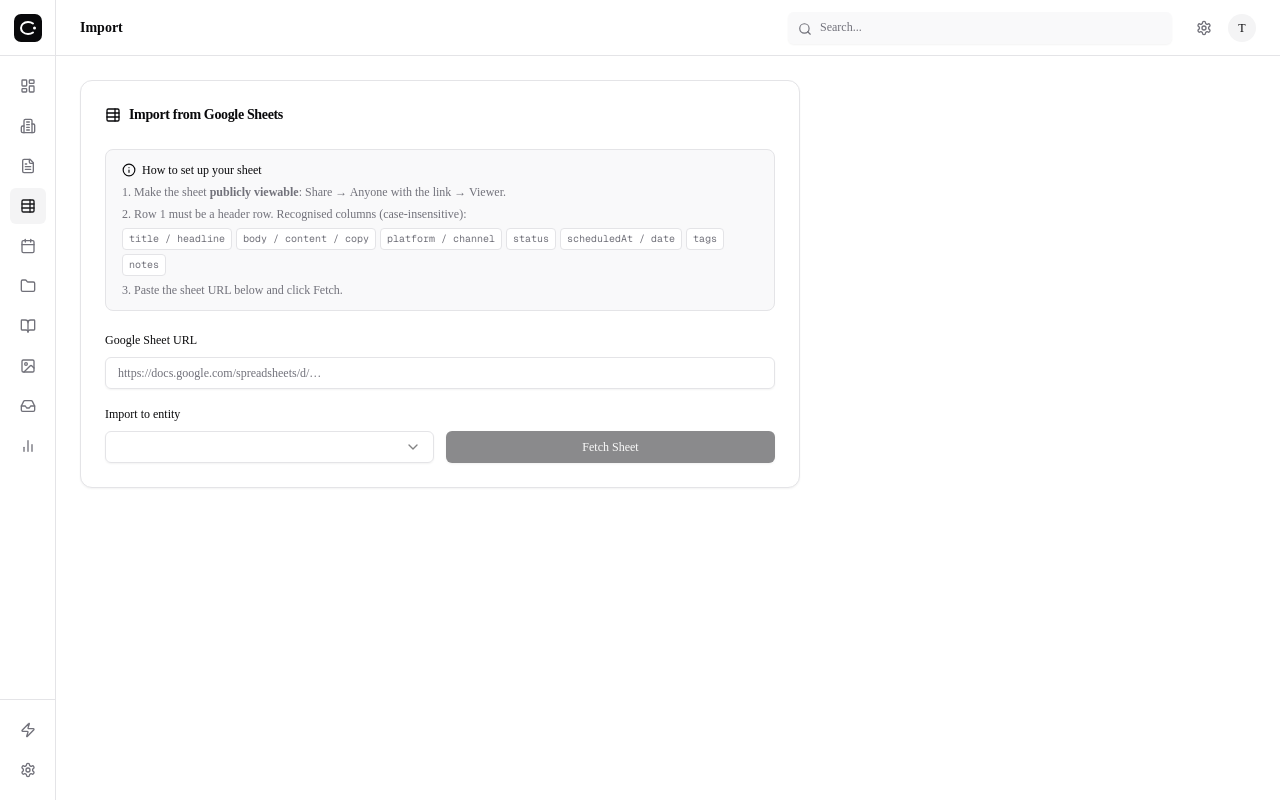
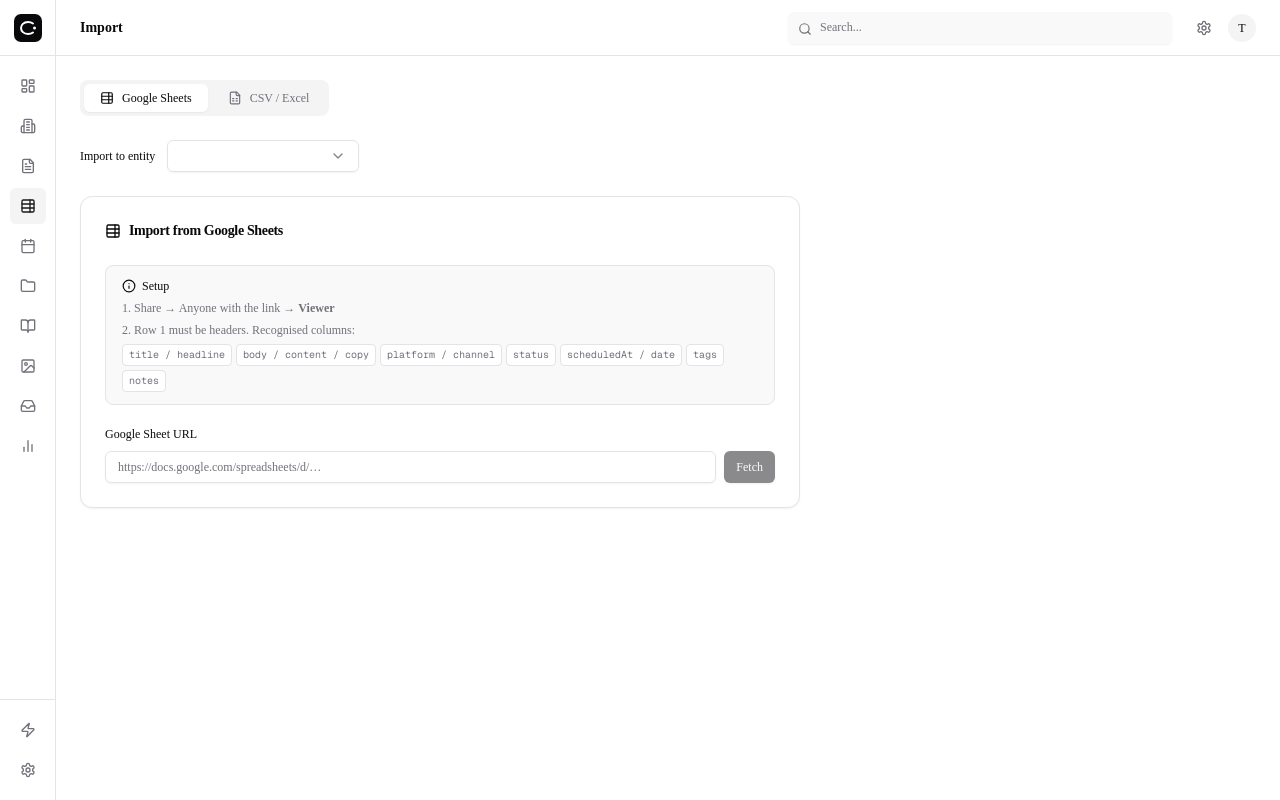
Before and after one commit to virat-mohan/Content-ment, a Next.js app: page /import in a window 1280 px wide. Built offline with nearby package versions, Linux system fonts and the light colour scheme.

Commit message:
feat: add CSV and Excel file import with two-tab import page

```diff
--- a/package.json
+++ b/package.json
@@ -34,6 +34,7 @@
     "react-hook-form": "^7.54.2",
     "tailwind-merge": "^2.6.0",
     "tailwindcss-animate": "^1.0.7",
+    "xlsx": "^0.18.5",
     "zod": "^3.24.1"
   },
   "devDependencies": {
--- a/src/app/(dashboard)/import/page.tsx
+++ b/src/app/(dashboard)/import/page.tsx
@@ -1,6 +1,6 @@
 "use client";
 
-import { useEffect, useState } from "react";
+import { useEffect, useRef, useState } from "react";
 import { entityStore, contentStore, type Entity, type ContentItem, type ContentPlatform, type ContentStatus } from "@/lib/store";
 import { generateId } from "@/lib/id";
 import { Header } from "@/components/layout/header";
@@ -10,7 +10,7 @@ import { Label } from "@/components/ui/label";
 import { Select, SelectContent, SelectItem, SelectTrigger, SelectValue } from "@/components/ui/select";
 import { Badge } from "@/components/ui/badge";
 import { Card, CardContent, CardHeader, CardTitle } from "@/components/ui/card";
-import { TableProperties, Download, CheckCircle, AlertCircle, Loader2, Info } from "lucide-react";
+import { TableProperties, Download, CheckCircle, AlertCircle, Loader2, Info, Upload, FileSpreadsheet } from "lucide-react";
 import { useToast } from "@/hooks/use-toast";
 
 interface ParsedRow {
@@ -43,19 +43,12 @@ const STATUS_ALIASES: Record<string, ContentStatus> = {
 
 function toSheetCsvUrl(input: string): string | null {
   const trimmed = input.trim();
-
-  // Already a direct CSV export URL
   if (trimmed.includes("export?format=csv") || trimmed.includes("output=csv")) return trimmed;
-
-  // Extract spreadsheet ID
   const match = trimmed.match(/\/spreadsheets\/d\/([a-zA-Z0-9_-]+)/);
   if (!match) return null;
   const id = match[1];
-
-  // Extract gid (sheet tab) if present — omit entirely if not found (avoids 400 on default tab)
   const gidMatch = trimmed.match(/[#&?]gid=(\d+)/);
   const gidParam = gidMatch ? `&gid=${gidMatch[1]}` : "";
-
   return `https://docs.google.com/spreadsheets/d/${id}/export?format=csv&single=true${gidParam}`;
 }
 
@@ -64,7 +57,6 @@ function parseCsv(text: string): string[][] {
   let row: string[] = [];
   let cell = "";
   let inQuotes = false;
-
   for (let i = 0; i < text.length; i++) {
     const ch = text[i];
     if (ch === '"') {
@@ -86,7 +78,7 @@ function parseCsv(text: string): string[][] {
 }
 
 function normalizeHeader(h: string): string {
-  return h.toLowerCase().replace(/[\s_-]+/g, "");
+  return h.toLowerCase().replace(/[\s_\-]+/g, "");
 }
 
 const HEADER_MAP: Record<string, keyof ParsedRow> = {
@@ -99,16 +91,44 @@ const HEADER_MAP: Record<string, keyof ParsedRow> = {
   notes: "notes", note: "notes", comments: "notes",
 };
 
+function rowsToPreview(rows: string[][]): ParsedRow[] {
+  if (rows.length < 2) return [];
+  const headers = rows[0].map(normalizeHeader);
+  return rows.slice(1).map((row) => {
+    const obj: ParsedRow = { title: "", body: "", platform: "", status: "", scheduledAt: "", tags: "", notes: "" };
+    headers.forEach((h, i) => {
+      const field = HEADER_MAP[h];
+      if (field) obj[field] = (row[i] ?? "").toString().trim();
+    });
+    if (!obj.title) obj.title = (row[0] ?? "").toString().trim();
+    return obj;
+  }).filter((r) => r.title);
+}
+
+type Tab = "sheets" | "file";
+
 export default function ImportPage() {
   const { toast } = useToast();
+  const fileRef = useRef<HTMLInputElement>(null);
+  const [tab, setTab] = useState<Tab>("sheets");
   const [entities, setEntities] = useState<Entity[]>([]);
+  const [entityId, setEntityId] = useState("");
+
+  // Sheets state
   const [url, setUrl] = useState("");
-  const [entityId, setEntityId] = useState("");
   const [loading, setLoading] = useState(false);
-  const [error, setError] = useState("");
+  const [sheetsError, setSheetsError] = useState("");
+  const [csvUrl, setCsvUrl] = useState("");
+
+  // File state
+  const [fileName, setFileName] = useState("");
+  const [fileError, setFileError] = useState("");
+  const [fileDragging, setFileDragging] = useState(false);
+
+  // Shared
   const [preview, setPreview] = useState<ParsedRow[]>([]);
-  const [csvUrl, setCsvUrl] = useState("");
   const [imported, setImported] = useState(false);
+  const [importSource, setImportSource] = useState("");
 
   useEffect(() => {
     const all = entityStore.getAll();
@@ -116,48 +136,95 @@ export default function ImportPage() {
     if (all.length) setEntityId(all[0].id);
   }, []);
 
+  // ── Google Sheets fetch ──────────────────────────────────
   async function fetchSheet() {
-    setError(""); setPreview([]); setImported(false);
+    setSheetsError(""); setPreview([]); setImported(false);
     const exportUrl = toSheetCsvUrl(url.trim());
     if (!exportUrl) {
-      setError("Paste a valid Google Sheets URL (e.g. https://docs.google.com/spreadsheets/d/…)");
+      setSheetsError("Paste a valid Google Sheets URL (e.g. https://docs.google.com/spreadsheets/d/…)");
       return;
     }
-    if (!entityId) {
-      setError("Select an entity first.");
-      return;
-    }
-
+    if (!entityId) { setSheetsError("Select an entity first."); return; }
     setLoading(true);
     setCsvUrl(exportUrl);
-
     try {
       const res = await fetch(`/api/sheets/proxy?url=${encodeURIComponent(exportUrl)}`);
       if (!res.ok) throw new Error(await res.text());
       const text = await res.text();
       const rows = parseCsv(text);
       if (rows.length < 2) throw new Error("Sheet appears empty or has no data rows.");
-
-      const headers = rows[0].map(normalizeHeader);
-      const parsed: ParsedRow[] = rows.slice(1).map((row) => {
-        const obj: ParsedRow = { title: "", body: "", platform: "", status: "", scheduledAt: "", tags: "", notes: "" };
-        headers.forEach((h, i) => {
-          const field = HEADER_MAP[h];
-          if (field) obj[field] = row[i]?.trim() ?? "";
-        });
-        if (!obj.title) obj.title = row[0]?.trim() ?? "";
-        return obj;
-      }).filter((r) => r.title);
-
+      const parsed = rowsToPreview(rows);
       if (!parsed.length) throw new Error("No rows with a title found. Make sure row 1 is a header row.");
       setPreview(parsed);
+      setImportSource(exportUrl);
     } catch (e) {
-      setError(e instanceof Error ? e.message : "Failed to fetch sheet");
+      setSheetsError(e instanceof Error ? e.message : "Failed to fetch sheet");
     } finally {
       setLoading(false);
     }
   }
 
+  // ── File upload (CSV or Excel) ───────────────────────────
+  async function handleFile(file: File) {
+    setFileError(""); setPreview([]); setImported(false);
+    if (!entityId) { setFileError("Select an entity first."); return; }
+
+    const name = file.name.toLowerCase();
+    const isXlsx = name.endsWith(".xlsx") || name.endsWith(".xls") || name.endsWith(".xlsm");
+    const isCsv  = name.endsWith(".csv") || name.endsWith(".tsv");
+
+    if (!isXlsx && !isCsv) {
+      setFileError("Only .csv, .tsv, .xlsx, .xls files are supported.");
+      return;
+    }
+
+    setFileName(file.name);
+
+    try {
+      let rows: string[][];
+
+      if (isCsv) {
+        const text = await file.text();
+        const sep = name.endsWith(".tsv") ? "\t" : ",";
+        if (sep === "\t") {
+          // Simple TSV split
+          rows = text.split(/\r?\n/).filter(Boolean).map(r => r.split("\t"));
+        } else {
+          rows = parseCsv(text);
+        }
+      } else {
+        // Excel — dynamic import to avoid SSR issues
+        const XLSX = await import("xlsx");
+        const buf = await file.arrayBuffer();
+        const wb = XLSX.read(buf, { type: "array" });
+        const ws = wb.Sheets[wb.SheetNames[0]];
+        const raw: unknown[][] = XLSX.utils.sheet_to_json(ws, { header: 1, defval: "" });
+        rows = raw.map(r => r.map(c => String(c ?? "")));
+      }
+
+      if (rows.length < 2) throw new Error("File appears empty or has no data rows.");
+      const parsed = rowsToPreview(rows);
+      if (!parsed.length) throw new Error("No rows with a title found. Make sure row 1 is a header row.");
+      setPreview(parsed);
+      setImportSource(`file:${file.name}`);
+    } catch (e) {
+      setFileError(e instanceof Error ? e.message : "Failed to read file");
+    }
+  }
+
+  function onFileInput(e: React.ChangeEvent<HTMLInputElement>) {
+    const file = e.target.files?.[0];
+    if (file) handleFile(file);
+    e.target.value = "";
+  }
+
+  function onDrop(e: React.DragEvent) {
+    e.preventDefault(); setFileDragging(false);
+    const file = e.dataTransfer.files?.[0];
+    if (file) handleFile(file);
+  }
+
+  // ── Import confirmed ─────────────────────────────────────
   function doImport() {
     const now = new Date().toISOString();
     const items: ContentItem[] = preview.map((row) => ({
@@ -167,23 +234,51 @@ export default function ImportPage() {
       body: row.body,
       platform: (PLATFORM_ALIASES[row.platform.toLowerCase()] ?? "other") as ContentPlatform,
       status: (STATUS_ALIASES[row.status.toLowerCase()] ?? "draft") as ContentStatus,
-      scheduledAt: row.scheduledAt ? new Date(row.scheduledAt).toISOString() : undefined,
+      scheduledAt: row.scheduledAt ? (() => { try { return new Date(row.scheduledAt).toISOString(); } catch { return undefined; } })() : undefined,
       tags: row.tags ? row.tags.split(/[,;|]/).map((t) => t.trim()).filter(Boolean) : [],
       notes: row.notes,
-      importSource: csvUrl,
+      importSource,
       createdAt: now,
       updatedAt: now,
     }));
     contentStore.saveMany(items);
     setImported(true);
-    toast({ title: `${items.length} items imported to Content` });
+    toast({ title: `${items.length} item${items.length !== 1 ? "s" : ""} imported to Content` });
   }
+
+  const COLUMNS = ["title / headline", "body / content / copy", "platform / channel", "status", "scheduledAt / date", "tags", "notes"];
 
   return (
     <div className="flex flex-col">
       <Header title="Import" />
       <div className="flex-1 p-6 animate-fade-in space-y-6 max-w-3xl">
 
+        {/* Tab switcher */}
+        <div className="flex items-center gap-1 p-1 bg-muted rounded-lg w-fit">
+          {([["sheets", "Google Sheets", TableProperties], ["file", "CSV / Excel", FileSpreadsheet]] as const).map(([id, label, Icon]) => (
+            <button
+              key={id}
+              onClick={() => { setTab(id); setPreview([]); setImported(false); }}
+              className={`flex items-center gap-2 px-4 py-1.5 rounded-md text-xs font-medium transition-colors ${tab === id ? "bg-background shadow-sm text-foreground" : "text-muted-foreground hover:text-foreground"}`}
+            >
+              <Icon className="h-3.5 w-3.5" /> {label}
+            </button>
+          ))}
+        </div>
+
+        {/* Entity picker (shared) */}
+        <div className="flex items-center gap-3">
+          <Label className="text-xs shrink-0">Import to entity</Label>
+          <Select value={entityId} onValueChange={setEntityId}>
+            <SelectTrigger className="w-48 h-8 text-xs"><SelectValue /></SelectTrigger>
+            <SelectContent>
+              {entities.map((e) => <SelectItem key={e.id} value={e.id}>{e.name}</SelectItem>)}
+            </SelectContent>
+          </Select>
+        </div>
+
+        {/* ── Google Sheets tab ── */}
+        {tab === "sheets" && (
           <Card>
             <CardHeader>
               <CardTitle className="text-sm font-semibold flex items-center gap-2">
@@ -191,59 +286,84 @@ export default function ImportPage() {
               </CardTitle>
             </CardHeader>
             <CardContent className="space-y-4">
-            {/* Instructions */}
               <div className="rounded-lg bg-muted/50 border px-4 py-3 text-xs text-muted-foreground space-y-1.5">
-              <p className="flex items-center gap-1.5 font-medium text-foreground"><Info className="h-3.5 w-3.5" /> How to set up your sheet</p>
-              <p>1. Make the sheet <strong>publicly viewable</strong>: Share → Anyone with the link → Viewer.</p>
-              <p>2. Row 1 must be a header row. Recognised columns (case-insensitive):</p>
+                <p className="flex items-center gap-1.5 font-medium text-foreground"><Info className="h-3.5 w-3.5" /> Setup</p>
+                <p>1. Share → Anyone with the link → <strong>Viewer</strong></p>
+                <p>2. Row 1 must be headers. Recognised columns:</p>
                 <div className="flex flex-wrap gap-1 mt-1">
-                {["title / headline", "body / content / copy", "platform / channel", "status", "scheduledAt / date", "tags", "notes"].map((c) => (
-                  <span key={c} className="rounded bg-background border px-1.5 py-0.5 font-mono text-[10px]">{c}</span>
-                ))}
+                  {COLUMNS.map((c) => <span key={c} className="rounded bg-background border px-1.5 py-0.5 font-mono text-[10px]">{c}</span>)}
                 </div>
-              <p>3. Paste the sheet URL below and click Fetch.</p>
-            </div>
-
-            <div className="grid gap-3 sm:grid-cols-2">
-              <div className="space-y-1.5 sm:col-span-2">
-                <Label className="text-xs">Google Sheet URL</Label>
-                <Input
-                  className="text-xs h-8"
-                  placeholder="https://docs.google.com/spreadsheets/d/…"
-                  value={url}
-                  onChange={(e) => { setUrl(e.target.value); setPreview([]); setImported(false); }}
-                />
               </div>
               <div className="space-y-1.5">
-                <Label className="text-xs">Import to entity</Label>
-                <Select value={entityId} onValueChange={setEntityId}>
-                  <SelectTrigger className="h-8 text-xs"><SelectValue /></SelectTrigger>
-                  <SelectContent>
-                    {entities.map((e) => <SelectItem key={e.id} value={e.id}>{e.name}</SelectItem>)}
-                  </SelectContent>
-                </Select>
-              </div>
-              <div className="flex items-end">
-                <Button size="sm" className="h-8 text-xs w-full" onClick={fetchSheet} disabled={loading || !url.trim()}>
-                  {loading ? <><Loader2 className="mr-1.5 h-3.5 w-3.5 animate-spin" /> Fetching…</> : "Fetch Sheet"}
+                <Label className="text-xs">Google Sheet URL</Label>
+                <div className="flex gap-2">
+                  <Input className="text-xs h-8 flex-1" placeholder="https://docs.google.com/spreadsheets/d/…" value={url} onChange={(e) => { setUrl(e.target.value); setPreview([]); setImported(false); }} />
+                  <Button size="sm" className="h-8 text-xs shrink-0" onClick={fetchSheet} disabled={loading || !url.trim()}>
+                    {loading ? <><Loader2 className="mr-1.5 h-3.5 w-3.5 animate-spin" />Fetching…</> : "Fetch"}
                   </Button>
                 </div>
               </div>
-
-            {error && (
+              {sheetsError && (
                 <div className="flex items-start gap-2 rounded-lg border border-destructive/30 bg-destructive/10 px-3 py-2 text-xs text-destructive">
-                <AlertCircle className="h-3.5 w-3.5 shrink-0 mt-0.5" /> {error}
+                  <AlertCircle className="h-3.5 w-3.5 shrink-0 mt-0.5" /> {sheetsError}
                 </div>
               )}
             </CardContent>
           </Card>
+        )}
 
-        {/* Preview */}
+        {/* ── File Upload tab ── */}
+        {tab === "file" && (
+          <Card>
+            <CardHeader>
+              <CardTitle className="text-sm font-semibold flex items-center gap-2">
+                <FileSpreadsheet className="h-4 w-4" /> Import from CSV or Excel
+              </CardTitle>
+            </CardHeader>
+            <CardContent className="space-y-4">
+              <div className="rounded-lg bg-muted/50 border px-4 py-3 text-xs text-muted-foreground space-y-1.5">
+                <p className="flex items-center gap-1.5 font-medium text-foreground"><Info className="h-3.5 w-3.5" /> File format</p>
+                <p>Row 1 must be headers. Accepted: <strong>.csv .tsv .xlsx .xls</strong></p>
+                <div className="flex flex-wrap gap-1 mt-1">
+                  {COLUMNS.map((c) => <span key={c} className="rounded bg-background border px-1.5 py-0.5 font-mono text-[10px]">{c}</span>)}
+                </div>
+              </div>
+
+              {/* Drop zone */}
+              <div
+                className={`border-2 border-dashed rounded-lg p-8 text-center cursor-pointer transition-colors ${fileDragging ? "border-foreground bg-muted/40" : "border-border hover:bg-muted/30"}`}
+                onClick={() => fileRef.current?.click()}
+                onDragOver={(e) => { e.preventDefault(); setFileDragging(true); }}
+                onDragLeave={() => setFileDragging(false)}
+                onDrop={onDrop}
+              >
+                <Upload className="h-6 w-6 text-muted-foreground/50 mx-auto mb-2" />
+                {fileName ? (
+                  <p className="text-sm font-medium">{fileName}</p>
+                ) : (
+                  <>
+                    <p className="text-sm text-muted-foreground">Drag & drop a file here or click to browse</p>
+                    <p className="text-xs text-muted-foreground mt-1">.csv · .tsv · .xlsx · .xls</p>
+                  </>
+                )}
+              </div>
+              <input ref={fileRef} type="file" accept=".csv,.tsv,.xlsx,.xls,.xlsm" className="hidden" onChange={onFileInput} />
+
+              {fileError && (
+                <div className="flex items-start gap-2 rounded-lg border border-destructive/30 bg-destructive/10 px-3 py-2 text-xs text-destructive">
+                  <AlertCircle className="h-3.5 w-3.5 shrink-0 mt-0.5" /> {fileError}
+                </div>
+              )}
+            </CardContent>
+          </Card>
+        )}
+
+        {/* ── Preview (shared) ── */}
         {preview.length > 0 && (
           <Card>
             <CardHeader className="flex flex-row items-center justify-between py-3">
               <CardTitle className="text-sm font-semibold">
-                Preview — {preview.length} row{preview.length > 1 ? "s" : ""} found
+                Preview — {preview.length} row{preview.length !== 1 ? "s" : ""} found
               </CardTitle>
               {imported ? (
                 <span className="flex items-center gap-1.5 text-xs text-green-600 dark:text-green-400 font-medium">
```
Also changed, not shown: 1 other file (tests, documents, lock files or other folders). Lines whose indentation alone changed are shown as unchanged.
